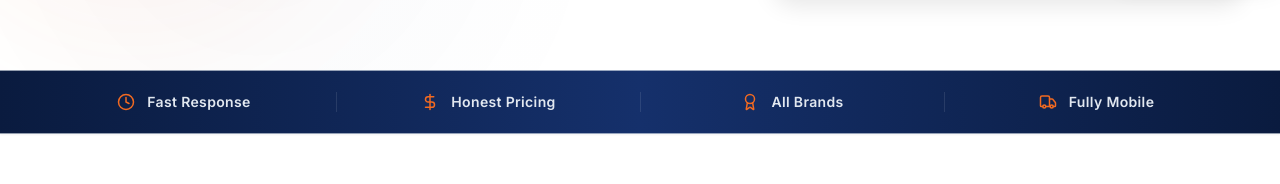
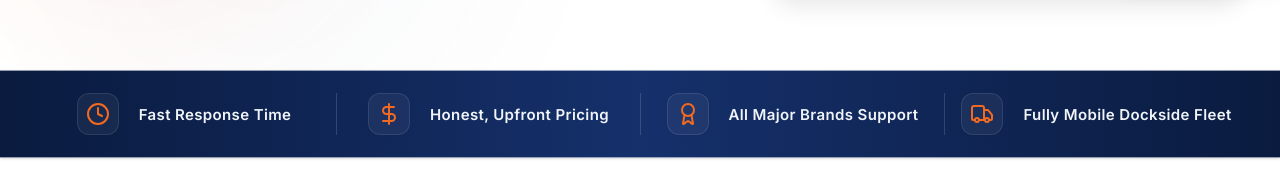
Before and after one commit to tekguyz/Under-The-Sun-Marine, a Next.js app: page / in a window 1280 px wide. Shown: the part 768-952 px from the top of the page. Built offline with nearby package versions, Linux system fonts and the light colour scheme.

Commit message:
feat(ui): update TrustBar content and layout
Refine trust labels for clarity and increase component height for better visibility on large screens.

```diff
--- a/components/sections/TrustBar.tsx
+++ b/components/sections/TrustBar.tsx
@@ -5,33 +5,38 @@ import { Clock, DollarSign, Award, Truck } from 'lucide-react';
 
 export default function TrustBar() {
   const items = [
-    { icon: Clock, label: 'Fast Response' },
-    { icon: DollarSign, label: 'Honest Pricing' },
-    { icon: Award, label: 'All Brands' },
-    { icon: Truck, label: 'Fully Mobile' },
+    { icon: Clock, label: 'Fast Response Time' },
+    { icon: DollarSign, label: 'Honest, Upfront Pricing' },
+    { icon: Award, label: 'All Major Brands Support' },
+    { icon: Truck, label: 'Fully Mobile Dockside Fleet' },
   ];
 
   return (
     <section
       id="trust-bar"
-      className="hidden md:flex relative bg-gradient-to-r from-marine-navy via-marine-navy-light to-marine-navy text-white lg:h-16 border-t border-b border-surface-blue/60 shadow-xs overflow-hidden z-10 items-center"
+      className="hidden lg:flex relative bg-gradient-to-r from-marine-navy via-marine-navy-light to-marine-navy text-white lg:h-20 xl:h-22 border-t border-b border-surface-blue/60 shadow-sm overflow-hidden z-10 items-center"
     >
-      {/* Blueprint grid accent pattern */}
-      <div className="absolute inset-0 bg-marine-grid opacity-[0.04] pointer-events-none" />
+      {/* Subtle blueprint design grid asset */}
+      <div className="absolute inset-0 bg-marine-grid opacity-[0.03] pointer-events-none" />
 
-      <div className="relative mx-auto w-full max-w-7xl px-4 sm:px-6 lg:px-8 z-10">
+      <div className="relative mx-auto w-full max-w-7xl px-6 lg:px-8 z-10">
         <div className="grid grid-cols-4 items-center justify-center text-center">
           {items.map((item, index) => {
             const Icon = item.icon;
             return (
               <div
                 key={item.label}
-                className={`flex items-center justify-center gap-3 px-4 ${
-                  index !== 0 ? 'border-l border-white/10' : ''
+                className={`flex items-center justify-center gap-4 xl:gap-5 px-4 xl:px-8 ${
+                  index !== 0 ? 'border-l border-white/15' : ''
                 }`}
               >
-                <Icon className="h-4.5 w-4.5 text-sun-orange shrink-0" />
-                <span className="font-sans font-bold text-xs lg:text-sm tracking-wide text-slate-200">
+                {/* Scaled-up desktop icon container */}
+                <div className="p-2 rounded-xl bg-white/5 border border-white/10 text-sun-orange shrink-0 shadow-xs">
+                  <Icon className="h-5.5 w-5.5 xl:h-6 xl:w-6 text-sun-orange" />
+                </div>
+
+                {/* Premium, highly legible layout typography */}
+                <span className="font-sans font-bold text-sm xl:text-[15px] tracking-wide text-slate-100 whitespace-nowrap">
                   {item.label}
                 </span>
               </div>
```
